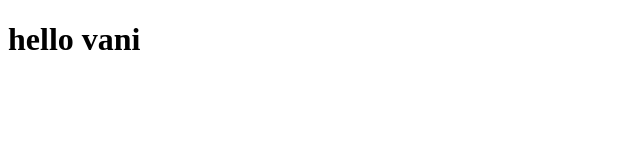
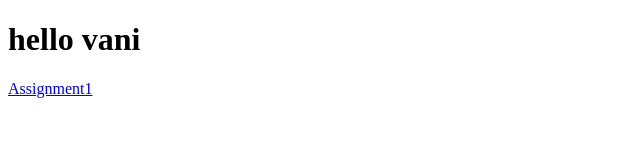
Before and after one commit to VANIJAIN007/Pixijs_rewind, a plain HTML site: page index.html in a window 1280 px wide. Shown: the whole page, without its empty margins (0-640 px from the left). Drawn offline with Linux system fonts and the light colour scheme.

Commit message:
Assignment1

```diff
--- a/index.html
+++ b/index.html
@@ -8,6 +8,6 @@
 </head>
 <body>
     <h1>hello vani</h1>
-    <a href="./Assignment-1/dist/index.html"></a>
+    <a href="./Assignment-1/dist/index.html">Assignment1</a>
 </body>
 </html>
```
